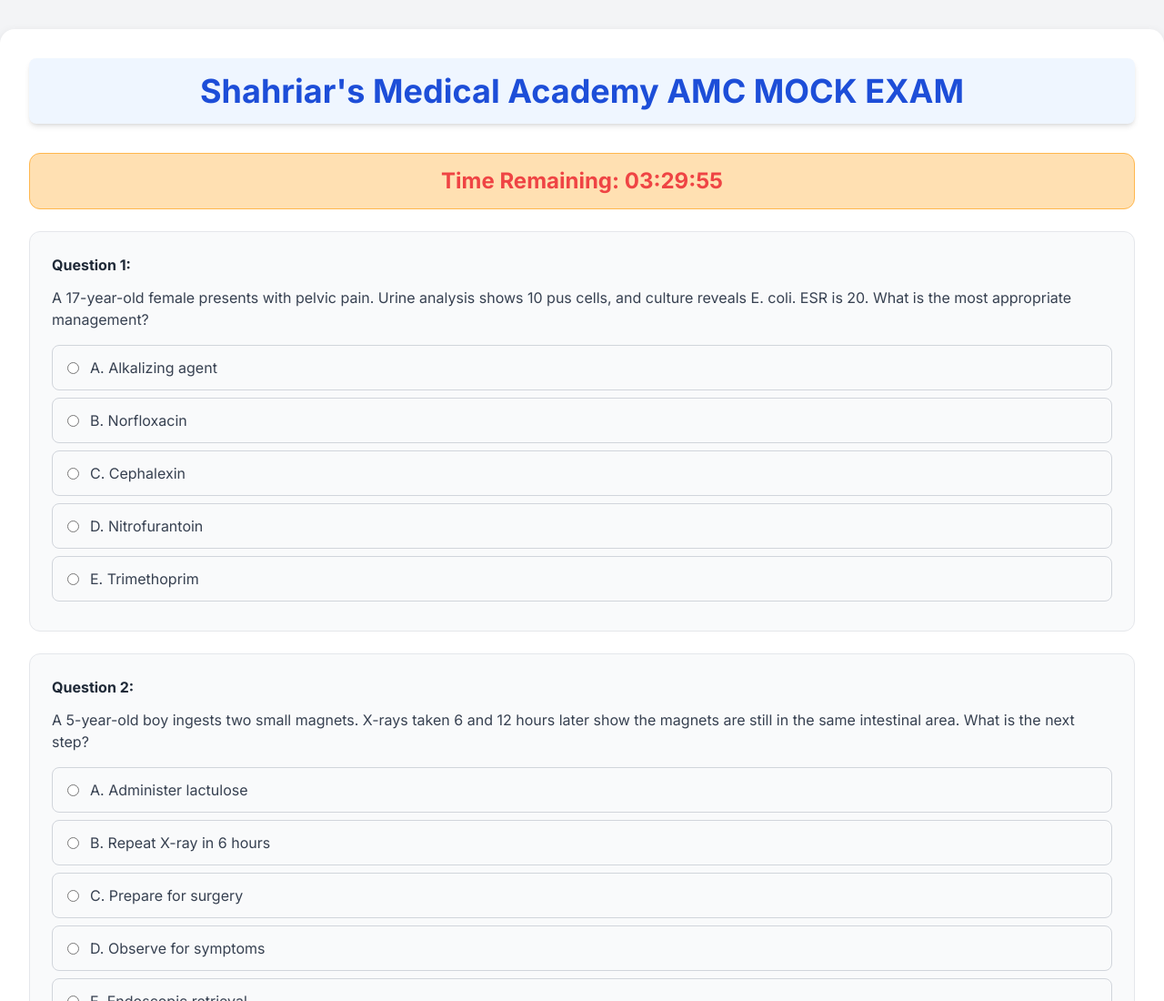
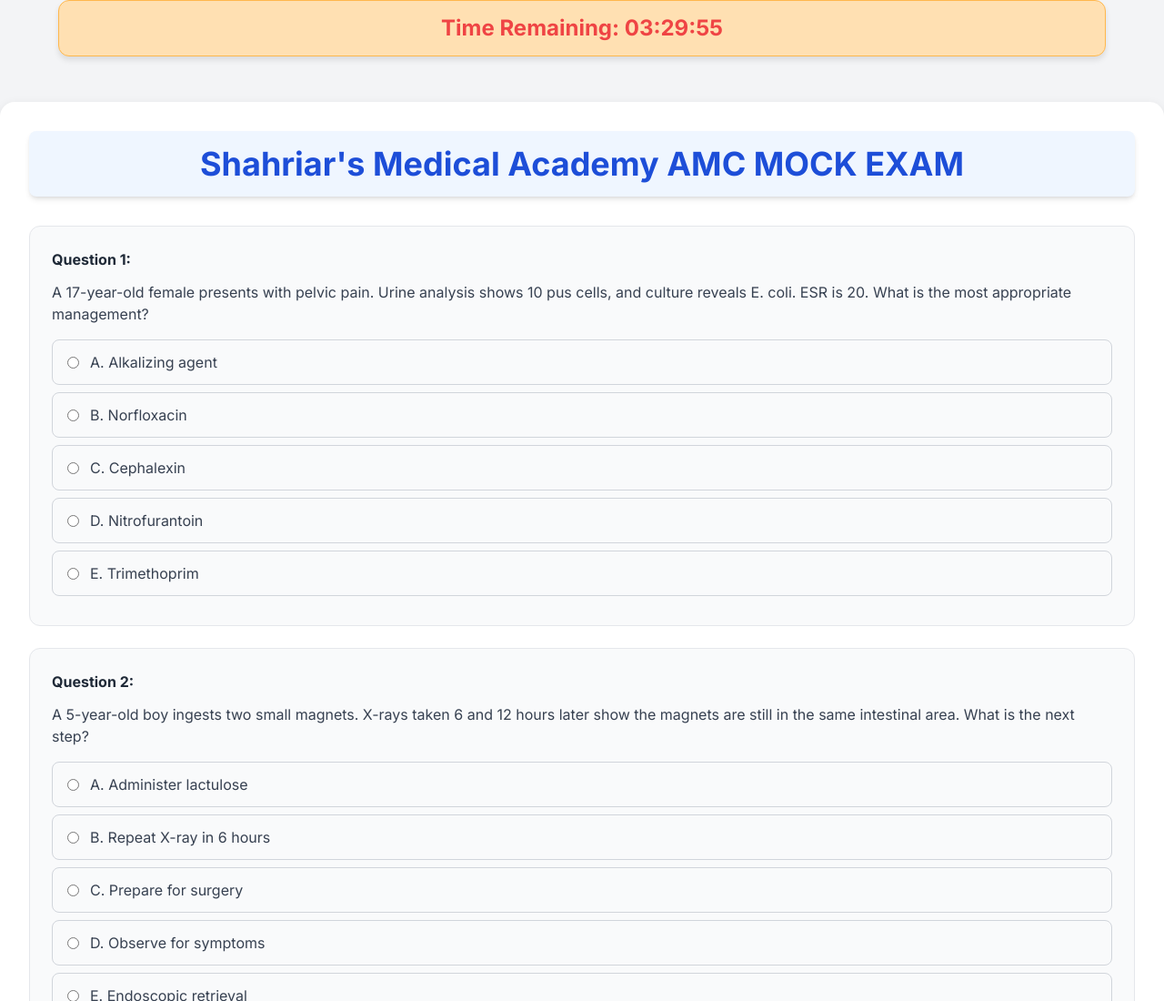
Before and after one commit to Istemamahmed20445/sma-mock-exam, a plain HTML site: page index - Copy.html in a window 1280 px wide. Shown: the top 1100 px of the page at 91% size. Drawn offline with nearby package versions, Linux system fonts and the light colour scheme.

Commit message:
Update index - Copy.html
update

```diff
--- a/index - Copy.html
+++ b/index - Copy.html
@@ -13,6 +13,8 @@
             background-color: #f3f4f6;
             color: #374151;
             line-height: 1.6;
+            /* Add padding-top to body to prevent content from being hidden behind fixed header */
+            padding-top: 5rem; /* Adjust based on timer height and desired spacing */
         }
         .container {
             max-width: 90%;
@@ -111,11 +113,19 @@
             font-weight: 700;
             color: #ef4444;
             text-align: center;
-            margin-bottom: 1.5rem;
             padding: 0.75rem;
             background-color: #ffe0b2;
             border-radius: 0.75rem;
             border: 1px solid #ffb74d;
+            /* Fixed position for scrolling */
+            position: fixed;
+            top: 0;
+            left: 50%;
+            transform: translateX(-50%);
+            width: 100%; /* Occupy full width */
+            max-width: 90%; /* Match container width */
+            z-index: 1000; /* Ensure it stays on top */
+            box-shadow: 0 4px 6px rgba(0, 0, 0, 0.1);
         }
         .pass-fail {
             font-size: 1.25rem;
```
